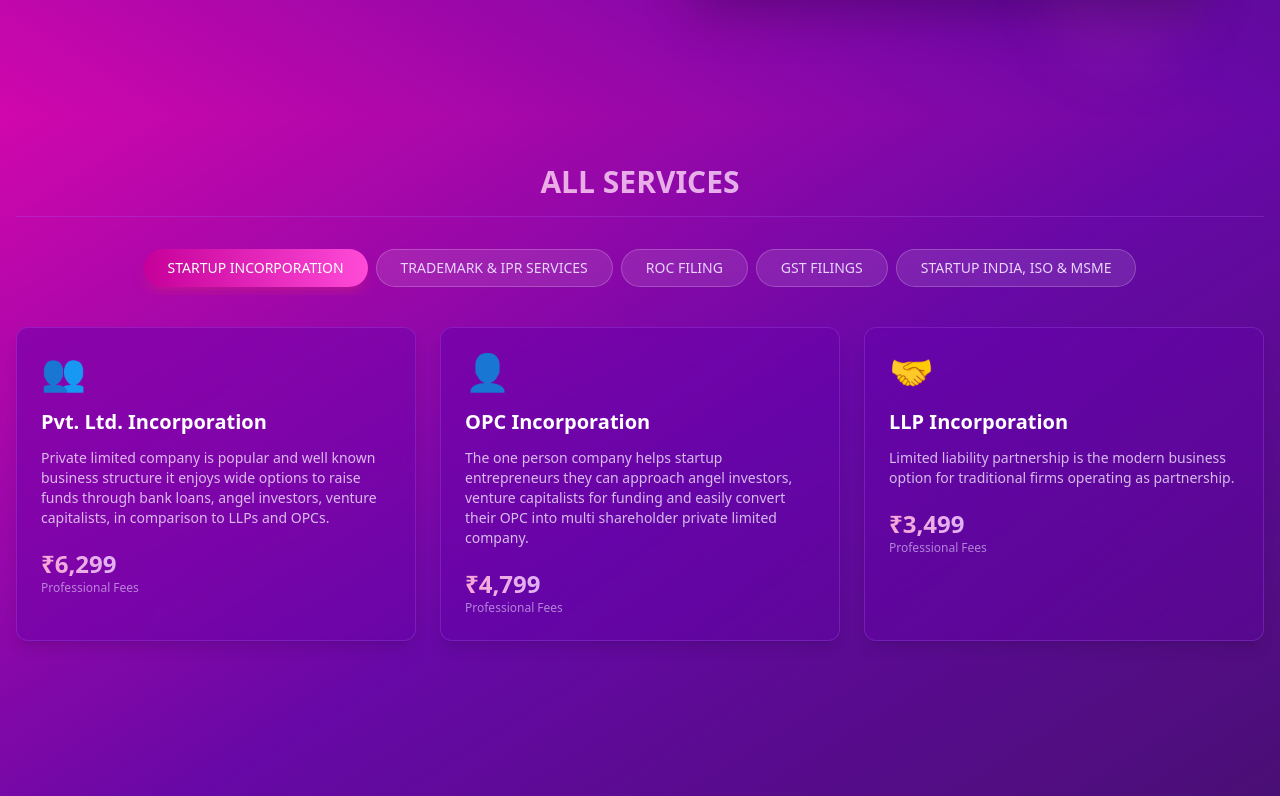
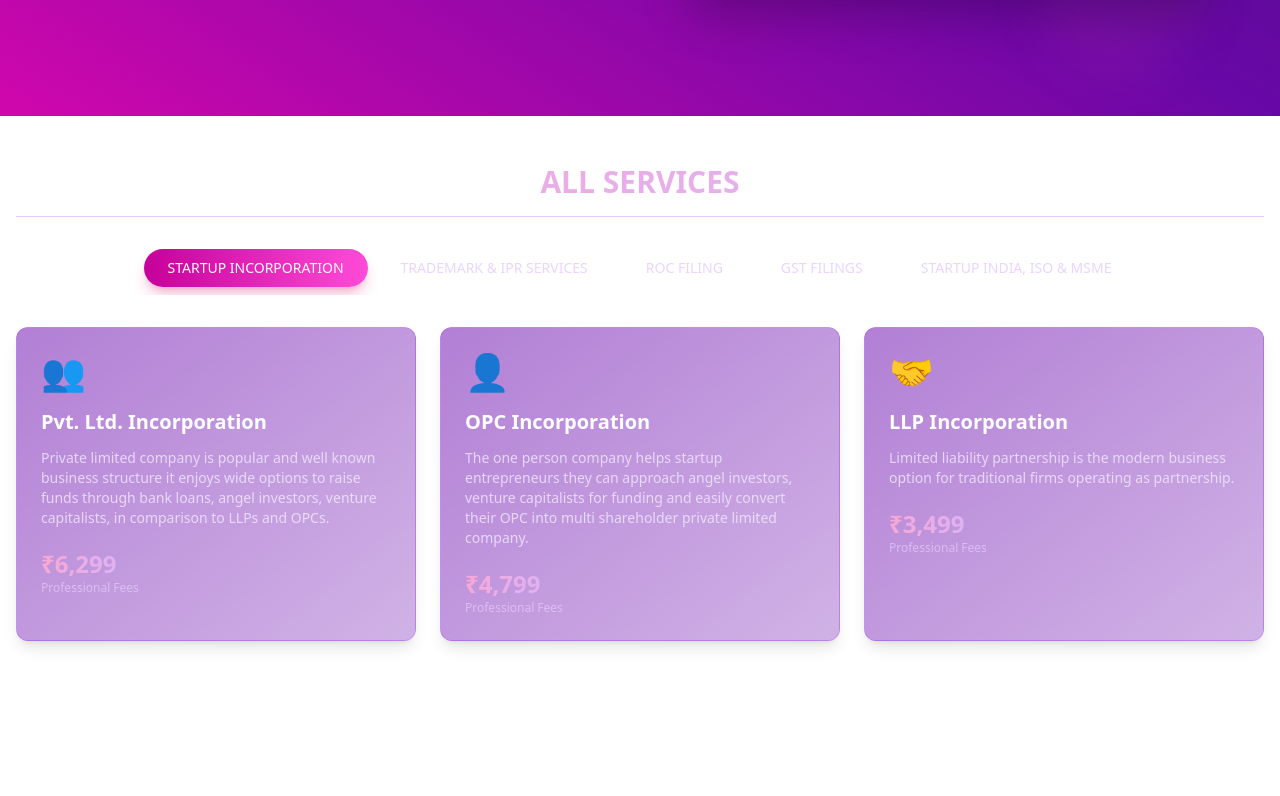
Before and after one commit to darshit890/pitchvilla-landing-page, a Next.js app: page / in a window 1280 px wide. Shown: the part 764-1560 px from the top of the page. Built offline with nearby package versions, Linux system fonts and the light colour scheme.

Commit message:
Update Services.tsx

```diff
--- a/src/components/Services.tsx
+++ b/src/components/Services.tsx
@@ -130,7 +130,7 @@ const ServicesPage = () => {
   const [activeCategory, setActiveCategory] = React.useState('STARTUP INCORPORATION');
 
   return (
-    <div id='services' className="min-h-screen bg-gradient-to-br to-[#44106C] via-[#6708A6] from-[#D007AC]">
+    <div id='services' className="min-h-screen bg-white">
       <div className="container mx-auto px-4 py-12">
         {/* Header with gradient text */}
         <div className="border-b border-purple-500/30 mb-8 pb-4">
```
